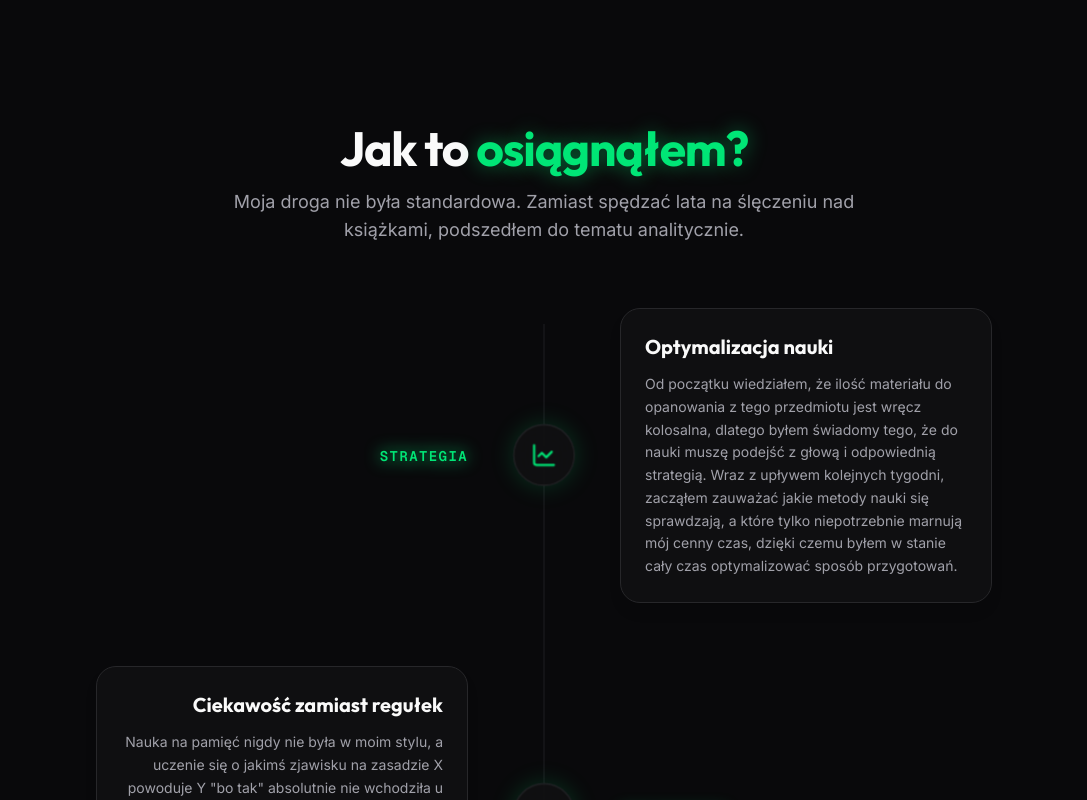
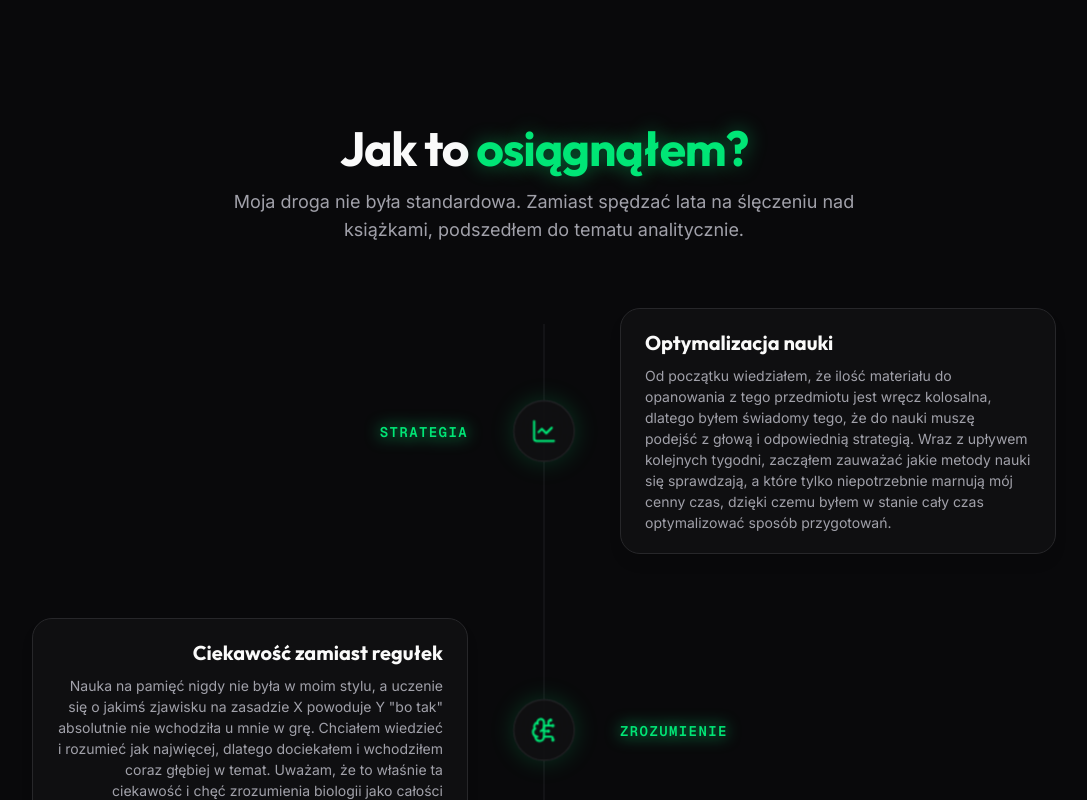
Before and after one commit to taachii/biolearn-landing, a Next.js app: page / in a window 1280 px wide. Shown: the part 2100-2900 px from the top of the page, without its empty margins (96-1183 px from the left). Built offline with nearby package versions, Linux system fonts and the light colour scheme.

Commit message:
style: compress timeline cards vertically via wider container and tighter padding/leading

```diff
--- a/components/sections/HistoriaSection.tsx
+++ b/components/sections/HistoriaSection.tsx
@@ -88,11 +88,11 @@ function TimelineItem({ item, index }: { item: typeof TIMELINE[0], index: number
             {item.year}
           </span>
           <div className={cn(
-            "glass rounded-[var(--radius-xl)] p-6 transition-all duration-500",
+            "glass rounded-[var(--radius-xl)] px-6 py-4 sm:py-5 transition-all duration-500",
             isInView ? "border-[var(--color-border-subtle)] bg-[rgba(255,255,255,0.03)] shadow-lg" : "border-transparent opacity-80"
           )}>
-            <h3 className={cn("font-display text-xl font-bold mb-3 transition-colors duration-500", isInView ? "text-[var(--color-text-primary)]" : "text-[var(--color-text-secondary)]")}>{item.title}</h3>
-            <p className="text-[var(--color-text-secondary)] leading-relaxed text-sm">
+            <h3 className={cn("font-display text-xl font-bold mb-2 transition-colors duration-500", isInView ? "text-[var(--color-text-primary)]" : "text-[var(--color-text-secondary)]")}>{item.title}</h3>
+            <p className="text-[var(--color-text-secondary)] leading-normal text-sm">
               {item.description}
             </p>
           </div>
@@ -105,7 +105,7 @@ function TimelineItem({ item, index }: { item: typeof TIMELINE[0], index: number
 export function HistoriaSection({ id }: HistoriaSectionProps) {
   return (
     <section id={id} className="relative py-24 sm:py-32 px-8 sm:px-10 lg:px-12 overflow-hidden">
-      <div className="relative max-w-4xl mx-auto">
+      <div className="relative max-w-5xl mx-auto">
         <AnimateIn animation="fade-up" className="text-center mb-16">
           <h2 className="font-display text-4xl sm:text-5xl font-bold tracking-tight mb-4">
             Jak to <span className="text-neon-green">osiągnąłem?</span>
```
